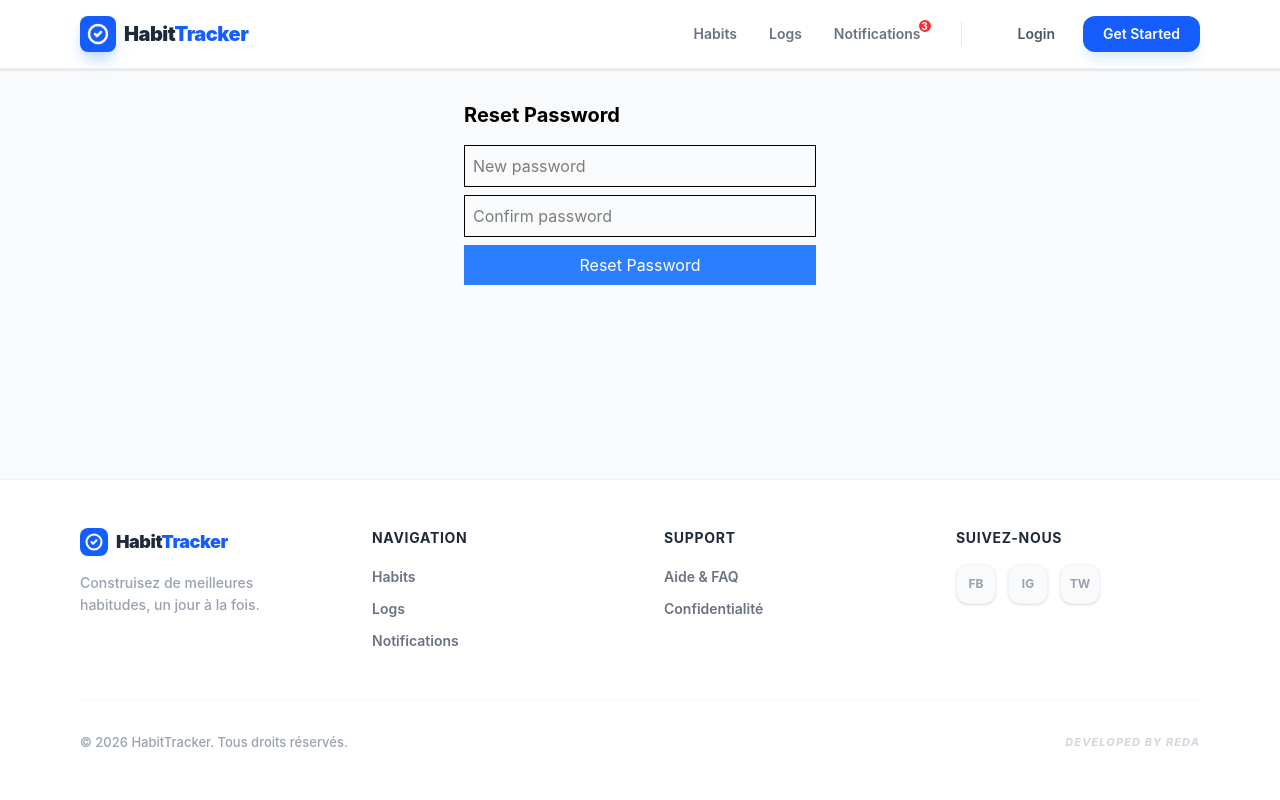
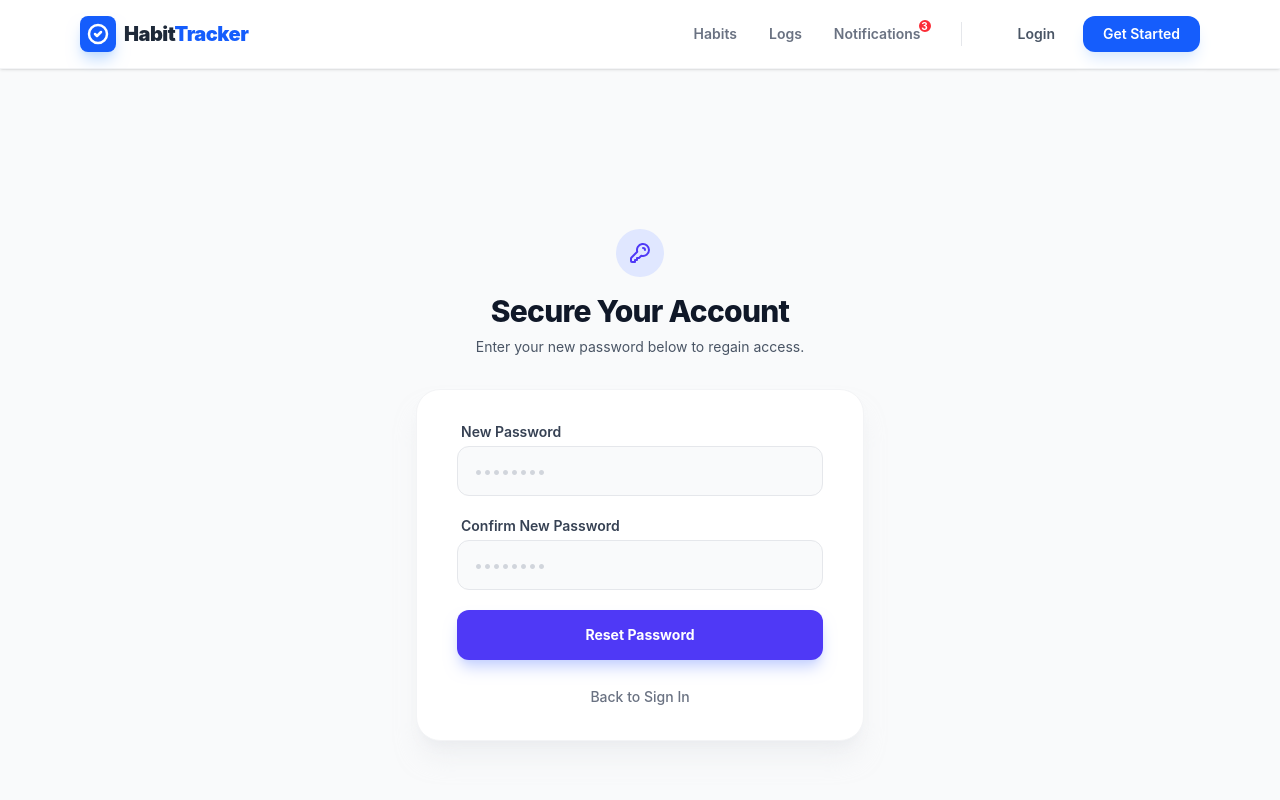
Before and after one commit to Reda-e/Habit-Tracker-frontend, a React (Vite) app: page /reset-password in a window 1280 px wide. Shown: the top 800 px of the page. Built offline with nearby package versions, Linux system fonts and the light colour scheme; no server answers.

Commit message:
implement reset password functionality

```diff
--- a/src/pages/ResetPassword.jsx
+++ b/src/pages/ResetPassword.jsx
@@ -12,9 +12,12 @@ export default function ResetPassword() {
   const [password, setPassword] = useState("");
   const [password_confirmation, setPasswordConfirmation] = useState("");
   const [message, setMessage] = useState("");
+  const [loading, setLoading] = useState(false); // إضافة حالة تحميل للجمالية
 
   const handleSubmit = async (e) => {
     e.preventDefault();
+    setLoading(true);
+    setMessage("");
 
     try {
       const res = await api.post("/reset-password", {
@@ -25,42 +28,116 @@ export default function ResetPassword() {
       });
 
       setMessage(res.data.message);
+      // استخدام لون نجاح إذا نجحت العملية
+      const successMsg = res.data.message;
+      setMessage({ text: successMsg, type: "success" });
+
       setTimeout(() => navigate("/login"), 2000);
 
     } catch (err) {
-      setMessage(err.response?.data?.message || "Error");
+      const errorMsg = err.response?.data?.message || "Something went wrong";
+      setMessage({ text: errorMsg, type: "error" });
+    } finally {
+      setLoading(false);
     }
   };
 
   return (
-    <div className="p-4 max-w-sm mx-auto">
-      <h1 className="text-xl font-bold mb-4">Reset Password</h1>
+    <div className="min-h-screen bg-gray-50 flex flex-col justify-center py-12 px-4 sm:px-6 lg:px-8">
+      <div className="sm:mx-auto sm:w-full sm:max-w-md">
+        {/* أيقونة القفل العلوي */}
+        <div className="mx-auto h-12 w-12 bg-indigo-100 rounded-full flex items-center justify-center mb-4">
+          <svg xmlns="http://www.w3.org/2000/svg" className="h-6 w-6 text-indigo-600" fill="none" viewBox="0 0 24 24" stroke="currentColor">
+            <path strokeLinecap="round" strokeLinejoin="round" strokeWidth={2} d="M15 7a2 2 0 012 2m4 0a6 6 0 01-7.743 5.743L11 17H9v2H7v2H4a1 1 0 01-1-1v-2.586a1 1 0 01.293-.707l5.964-5.964A6 6 0 1121 9z" />
+          </svg>
+        </div>
 
-      {message && <p className="mb-2 text-red-500">{message}</p>}
+        <h2 className="text-center text-3xl font-extrabold text-gray-900 tracking-tight">
+          Secure Your Account
+        </h2>
+        <p className="mt-2 text-center text-sm text-gray-600">
+          Enter your new password below to regain access.
+        </p>
+      </div>
 
-      <form onSubmit={handleSubmit} className="flex flex-col gap-2">
+      <div className="mt-8 sm:mx-auto sm:w-full sm:max-w-md">
+        <div className="bg-white py-8 px-4 shadow-xl shadow-gray-200/50 rounded-3xl border border-gray-100 sm:px-10">
 
+          {/* عرض الرسالة بتصميم ملون */}
+          {message && (
+            <div className={`mb-6 p-4 rounded-xl text-sm font-medium border animate-fade-in ${
+              message.type === "success"
+                ? "bg-emerald-50 border-emerald-100 text-emerald-700"
+                : "bg-red-50 border-red-100 text-red-700"
+            }`}>
+              <div className="flex items-center">
+                <span className="mr-2">{message.type === "success" ? "✅" : "❌"}</span>
+                {message.text || message}
+              </div>
+            </div>
+          )}
+
+          <form onSubmit={handleSubmit} className="space-y-5">
+            <div>
+              <label className="block text-sm font-semibold text-gray-700 ml-1 mb-1">
+                New Password
+              </label>
               <input
                 type="password"
-          placeholder="New password"
+                placeholder="••••••••"
                 value={password}
-          onChange={(e)=>setPassword(e.target.value)}
-          className="p-2 border"
+                onChange={(e) => setPassword(e.target.value)}
+                className="w-full px-4 py-3 bg-gray-50 border border-gray-200 rounded-xl focus:ring-2 focus:ring-indigo-500 focus:bg-white outline-none transition-all duration-200 placeholder:text-gray-300"
+                required
               />
+            </div>
 
+            <div>
+              <label className="block text-sm font-semibold text-gray-700 ml-1 mb-1">
+                Confirm New Password
+              </label>
               <input
                 type="password"
-          placeholder="Confirm password"
+                placeholder="••••••••"
                 value={password_confirmation}
-          onChange={(e)=>setPasswordConfirmation(e.target.value)}
-          className="p-2 border"
+                onChange={(e) => setPasswordConfirmation(e.target.value)}
+                className="w-full px-4 py-3 bg-gray-50 border border-gray-200 rounded-xl focus:ring-2 focus:ring-indigo-500 focus:bg-white outline-none transition-all duration-200 placeholder:text-gray-300"
+                required
               />
+            </div>
 
-        <button className="bg-blue-500 text-white p-2">
-          Reset Password
+            <div>
+              <button
+                type="submit"
+                disabled={loading}
+                className={`w-full flex justify-center py-3.5 px-4 border border-transparent rounded-xl shadow-lg text-sm font-bold text-white transition-all duration-200 transform active:scale-[0.98] ${
+                  loading
+                    ? "bg-indigo-400 cursor-not-allowed"
+                    : "bg-indigo-600 hover:bg-indigo-700 shadow-indigo-200"
+                }`}
+              >
+                {loading ? (
+                  <svg className="animate-spin h-5 w-5 text-white" xmlns="http://www.w3.org/2000/svg" fill="none" viewBox="0 0 24 24">
+                    <circle className="opacity-25" cx="12" cy="12" r="10" stroke="currentColor" strokeWidth="4"></circle>
+                    <path className="opacity-75" fill="currentColor" d="M4 12a8 8 0 018-8V0C5.373 0 0 5.373 0 12h4zm2 5.291A7.962 7.962 0 014 12H0c0 3.042 1.135 5.824 3 7.938l3-2.647z"></path>
+                  </svg>
+                ) : (
+                  "Reset Password"
+                )}
               </button>
+            </div>
+          </form>
 
-      </form>
+          <div className="mt-6">
+            <button
+              onClick={() => navigate("/login")}
+              className="w-full text-center text-sm font-medium text-gray-500 hover:text-indigo-600 transition-colors"
+            >
+              Back to Sign In
+            </button>
+          </div>
+        </div>
+      </div>
     </div>
   );
 }
```
Lines whose indentation alone changed are shown as unchanged.
